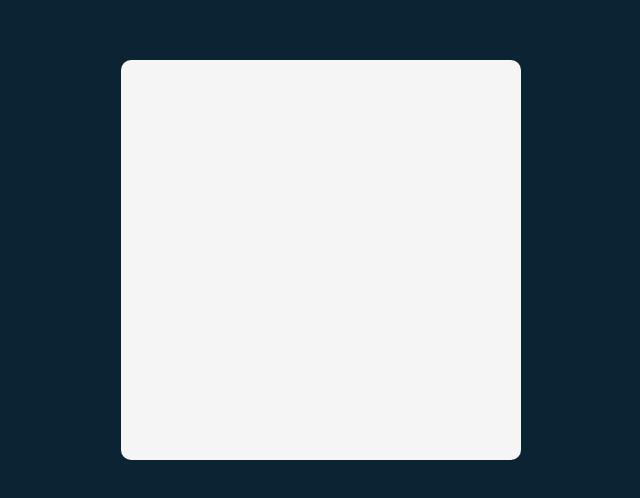
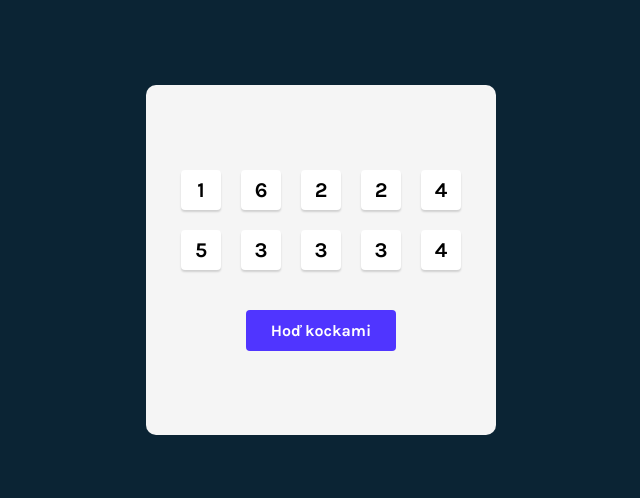
Before and after one commit to IvanGadus/Tenzis, a React (Create React App) app: page / in a window 1280 px wide. Shown: the part 140-638 px from the top of the page, without its empty margins (319-959 px from the left). Built offline with nearby package versions, Linux system fonts and the light colour scheme.

Commit message:
roll btn with generate new Dice

```diff
--- a/public/index.html
+++ b/public/index.html
@@ -10,7 +10,8 @@
     />
     <link rel="preconnect" href="https://fonts.googleapis.com">
     <link rel="preconnect" href="https://fonts.gstatic.com" crossorigin>
-    <link href="https://fonts.googleapis.com/css2?family=Karla:wght@300&display=swap" rel="stylesheet">
+    <link href="https://fonts.googleapis.com/css2?family=Inter&family=Karla:wght@700&display=swap" rel="stylesheet">
+
     <link rel="stylesheet" href="./style.css">
     <title>Tenzies</title>
   </head>
--- a/public/style.css
+++ b/public/style.css
@@ -8,20 +8,50 @@
 body{
     height: 100vh;
     width: 100vw;
+    min-width: 350px;
     background-color: #0B2434;
     display: flex;
     justify-content: center;
     align-items: center;
-    margin: 0;
-    padding: 0;
 }
 
 main{
-    height: 400px;
-    width: 400px;
+    height: 350px;
+    width: 350px;
     background-color: #F5F5F5;
     border-radius: 10px;
-    margin: 0;
-    padding: 0;
+    margin: 20px;
+    display: flex;
+    flex-direction: column;
+    justify-content: center;
+    align-items: center;
+}
 
+.dieBtn{
+    width: 40px;
+    height: 40px;
+    border: none;
+    background-color: #FFFFFF;
+    box-shadow: 0px 2px 2px rgba(0, 0, 0, 0.15);
+    border-radius: 4px;
+    font-size: 21px;
+    line-height: 24px;
+    cursor: pointer;
 }
+
+.diceContainer{
+    display: grid;
+    grid-template-columns: repeat(5,1fr);
+    gap: 20px;
+    margin-bottom: 40px;
+}
+
+.rollBtn{
+    background-color: #5035FF;
+    border: none;
+    padding: 11px 25px;
+    border-radius: 4px;
+    cursor: pointer;
+    font-size: 16px;
+    color: #FFFFFF;
+}
--- a/src/App.js
+++ b/src/App.js
@@ -1,15 +1,46 @@
-import React from 'react';
 import Die from './components/Die';
+import React, { useState, useEffect } from 'react';
+import uuid from 'react-uuid';
 
 
-function App() {
+
+export default function App() {
+
+  const [dice, setDice] = useState(allNewNumbers())
+
+  function allNewNumbers(){
+    const randomNumberArr = []
+    for(let i = 0; i < 10; i++){
+      const randomNumber = Math.floor(Math.random()*6)+1
+      randomNumberArr.push(randomNumber)
+    }
+    return randomNumberArr
+  }
+
+  function rollDice(){
+    setDice(allNewNumbers())
+  }
+
+
+  const generateDice = dice.map((die) => {
+    return(
+      <Die
+      value={die}
+      key={uuid()}
+      isHold={false}
+      />
+    )
+  })
+
+
   return (
     <div className="App">
         <main>
-
+          <div className="diceContainer">
+            {generateDice}
+          </div>
+          <button onClick={rollDice} className='rollBtn'>Hoď kockami</button>
         </main>
     </div>
   );
 }
-
-export default App;
--- a/src/components/Die.js
+++ b/src/components/Die.js
@@ -1,7 +1,7 @@
 import React from 'react'
 
-export default function Die() {
+export default function Die(props) {
   return (
-    <div>Die</div>
+    <button className='dieBtn'>{props.value}</button>
   )
 }
```
Also changed, not shown: src/index.js (line endings or trailing spaces).
